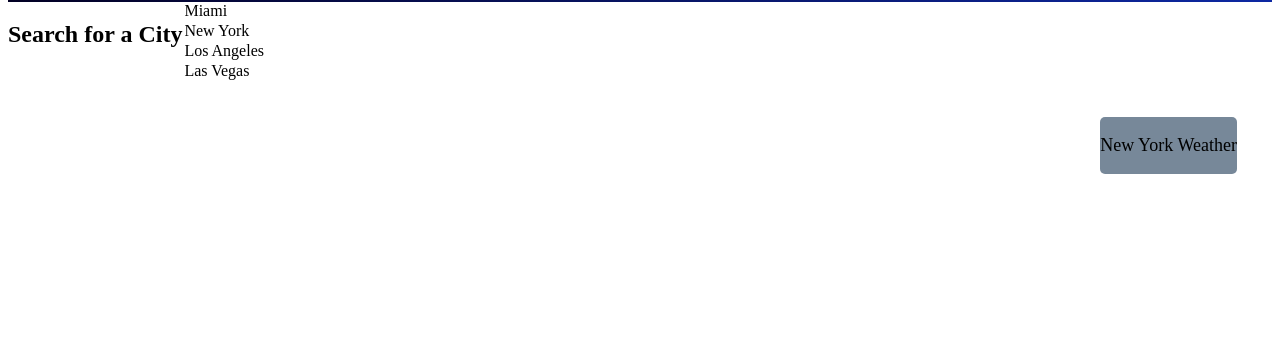
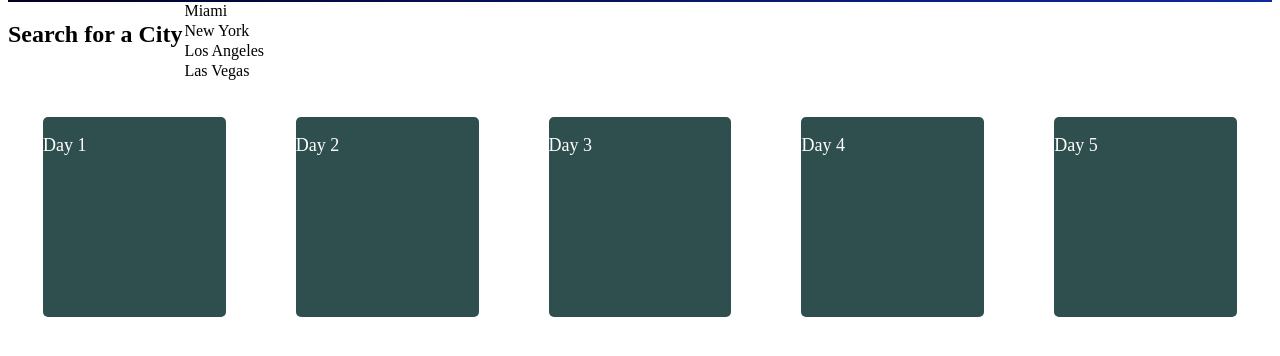
Before and after one commit to carolynlupi/Weather-Dashboard, a plain HTML site: page index.html in a window 1280 px wide. Shown: the part 90-446 px from the top of the page. Drawn offline with Linux system fonts and the light colour scheme.

Commit message:
Added in boxes for daily weather

```diff
--- a/assets/style.css
+++ b/assets/style.css
@@ -19,12 +19,15 @@ main {
 
 .container {
     display:block;
-    background-color: lightslategray;
+    background-color: darkslategray;
     border-radius: 5px;
     margin: 35px;
+    height: 200px;
+    width: 250px;
 }
 
 .container-header{
     font-size: 18px;
-    font: white;
+    color: white;
+    justify-content: center;
 }
--- a/index.html
+++ b/index.html
@@ -23,7 +23,19 @@
     </aside>
     <main>
         <div class="container">
-            <p class="container-header">New York Weather</p>
+            <p class="container-header">Day 1</p>
+        </div>
+        <div class="container">
+            <p class="container-header">Day 2</p>
+        </div>
+        <div class="container">
+            <p class="container-header">Day 3</p>
+        </div>
+        <div class="container">
+            <p class="container-header">Day 4</p>
+        </div>
+        <div class="container">
+            <p class="container-header">Day 5</p>
         </div>
     </main>
 </body>
```
